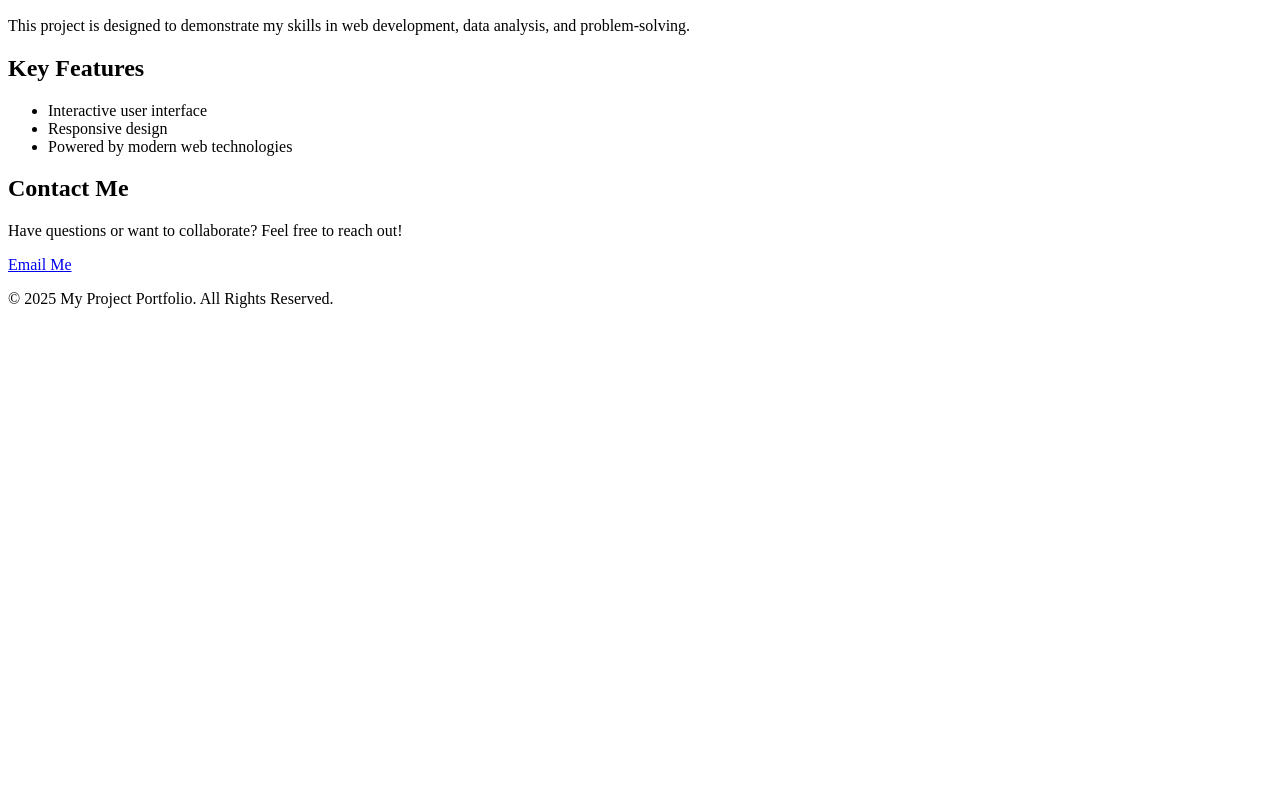
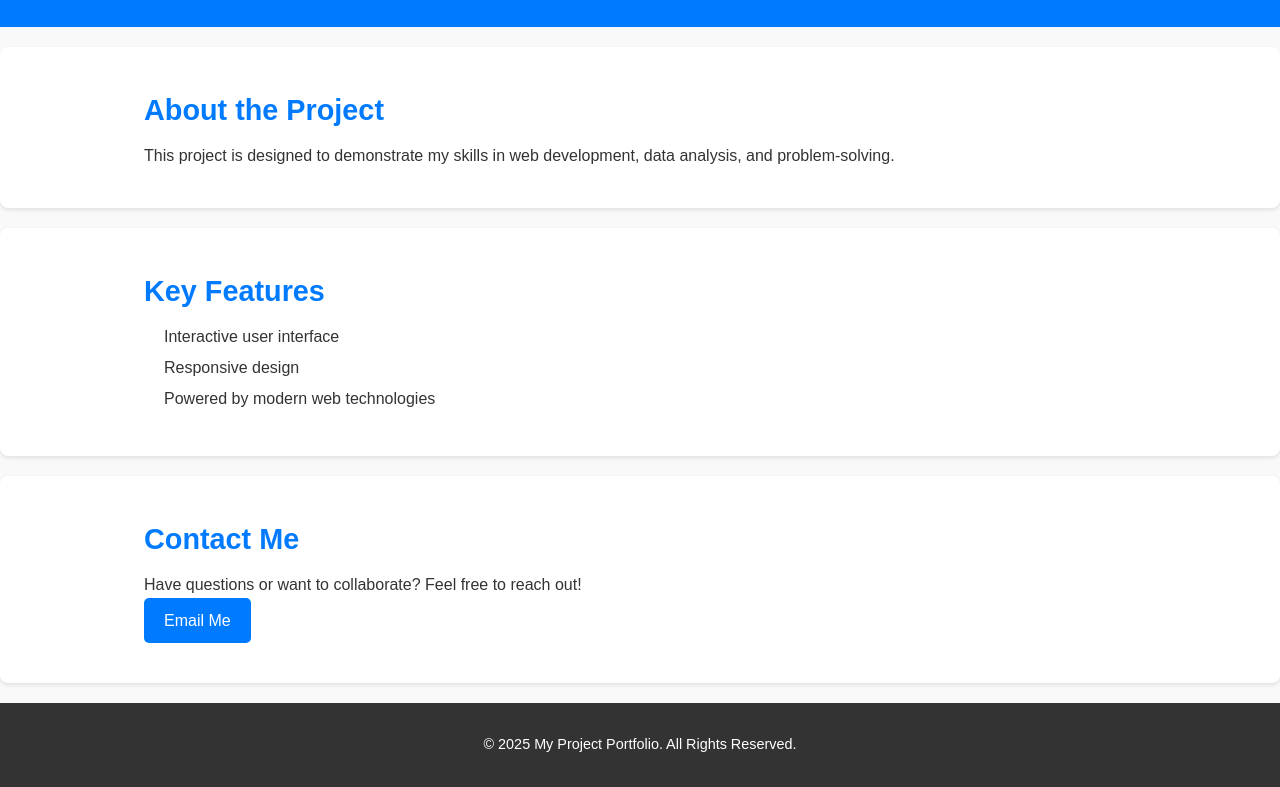
Before and after one commit to sakibahmed-da/pages, a plain HTML site: page index.html in a window 1280 px wide. Shown: the part 148-935 px from the top of the page. Before the commit the page ends 800 px from the top, so only its background shows below. Drawn offline with Linux system fonts and the light colour scheme.

Commit message:
Update index.html
demo

```diff
--- a/index.html
+++ b/index.html
@@ -4,7 +4,7 @@
     <meta charset="UTF-8">
     <meta name="viewport" content="width=device-width, initial-scale=1.0">
     <title>My Project Portfolio</title>
-    <link rel="stylesheet" href="sstyles.css">
+    <link rel="stylesheet" href="styles.css">
 </head>
 <body>
     <header>
```
